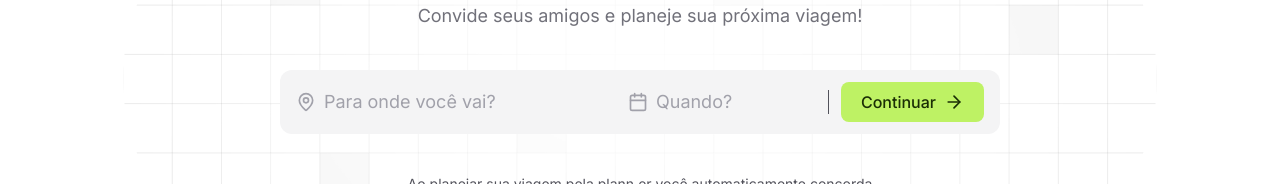
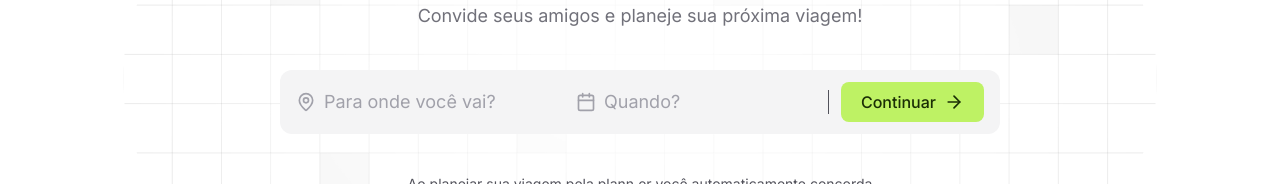
Before and after one commit to hsousadev/planner, a React (Vite) app: page / in a window 1280 px wide. Shown: the part 321-505 px from the top of the page. Built offline with nearby package versions, Linux system fonts and the light colour scheme.

Commit message:
feat: fist request api and saving trip

```diff
--- a/package.json
+++ b/package.json
@@ -10,10 +10,12 @@
     "preview": "vite preview"
   },
   "dependencies": {
+    "axios": "^1.7.7",
     "localforage": "^1.10.0",
     "lucide-react": "^0.407.0",
     "match-sorter": "^6.3.4",
     "react": "^18.3.1",
+    "react-day-picker": "^9.0.8",
     "react-dom": "^18.3.1",
     "react-router-dom": "^6.25.1",
     "sort-by": "^1.2.0",
--- a/src/index.css
+++ b/src/index.css
@@ -5,3 +5,8 @@
 * {
   min-width: 0;
 }
+
+.rdp-root {
+  --rdp-accent-color: #52525b;
+  --rdp-accent-background-color: #bef264;
+}
--- /dev/null
+++ b/src/lib/axios.ts
@@ -0,0 +1,5 @@
+import axios from "axios";
+
+export const api = axios.create({
+  baseURL: "http://localhost:3333",
+});
--- a/src/pages/create-trip/confirm-trip-modal.tsx
+++ b/src/pages/create-trip/confirm-trip-modal.tsx
@@ -5,14 +5,18 @@
 interface ConfirmTripModalProps {
   closeConfirmTripModal: () => void;
   createTrip: (event: FormEvent<HTMLFormElement>) => void;
+  setOwnerName: (name: string) => void;
+  setOwnerEmail: (email: string) => void;
 }
 
 export function ConfirmTripModal({
   closeConfirmTripModal,
   createTrip,
+  setOwnerName,
+  setOwnerEmail,
 }: ConfirmTripModalProps) {
   return (
-    <div className="fixed inset-0 bg-white flex items-center justify-center">
+    <div className="fixed inset-0 bg-black/60 flex items-center justify-center">
       <div className="w-[640px] rounded-xl py-5 px-6  bg-zinc-100 space-y-5">
         <div className="space-y-2">
           <div className="flex items-center justify-between">
@@ -43,6 +47,7 @@
               name="name"
               placeholder="Seu nome completo"
               className="bg-transparent text-lg placeholder-zinc-400 outline-none flex-1"
+              onChange={(event) => setOwnerName(event.target.value)}
             />
           </div>
 
@@ -53,6 +58,7 @@
               name="email"
               placeholder="Seu e-mail pessoal"
               className="bg-transparent text-lg placeholder-zinc-400 outline-none flex-1"
+              onChange={(event) => setOwnerEmail(event.target.value)}
             />
           </div>
 
--- a/src/pages/create-trip/index.tsx
+++ b/src/pages/create-trip/index.tsx
@@ -1,6 +1,8 @@
 import { FormEvent, useState } from "react";
 
+import { DateRange } from "react-day-picker";
 import { useNavigate } from "react-router-dom";
+import { api } from "../../lib/axios";
 import { ConfirmTripModal } from "./confirm-trip-modal";
 import { InviteGuestsModal } from "./invite-guests-modal";
 import { DestinationAndDateStep } from "./steps/destination-and-date-step";
@@ -10,6 +12,14 @@
   const [isGuestsInputOpen, setIsGuestInputOpen] = useState(false);
   const [isGuestsModalOpen, setIsGuestModalOpen] = useState(false);
   const [isConfirmTripModalOpen, setIsConfirmTripModalOpen] = useState(false);
+
+  const [destination, setDestination] = useState("");
+  const [ownerName, setOwnerName] = useState("");
+  const [ownerEmail, setOwnerEmail] = useState("");
+
+  const [eventStartAndEndDates, setEventStartAndEndDates] = useState<
+    DateRange | undefined
+  >();
 
   const navigate = useNavigate();
 
@@ -71,9 +81,42 @@
     setEmailsToInvite(newEmailList);
   }
 
-  function createTrip(event: FormEvent<HTMLFormElement>) {
+  async function createTrip(event: FormEvent<HTMLFormElement>) {
     event.preventDefault();
-    navigate("/trips/12");
+
+    console.log(destination);
+    console.log(ownerName);
+    console.log(ownerEmail);
+    console.log(eventStartAndEndDates);
+
+    if (!destination) {
+      return;
+    }
+
+    if (!eventStartAndEndDates?.from || !eventStartAndEndDates?.to) {
+      return;
+    }
+
+    if (emailsToInvite.length === 0) {
+      return;
+    }
+
+    if (!ownerEmail || !ownerName) {
+      return;
+    }
+
+    const response = await api.post("/trips", {
+      destination,
+      ends_at: eventStartAndEndDates?.to,
+      starts_at: eventStartAndEndDates?.from,
+      emails_to_invite: emailsToInvite,
+      owner_name: ownerName,
+      owner_email: ownerEmail,
+    });
+
+    const { tripId } = response.data;
+
+    navigate(`/trips/${tripId}`);
   }
 
   return (
@@ -91,6 +134,9 @@
             closeGuestsInput={closeGuestsInput}
             isGuestsInputOpen={isGuestsInputOpen}
             openGuestsInput={openGuestsInput}
+            setDestination={setDestination}
+            setEventStartAndEndDates={setEventStartAndEndDates}
+            eventStartAndEndDates={eventStartAndEndDates}
           />
 
           {isGuestsInputOpen && (
@@ -128,6 +174,8 @@
         <ConfirmTripModal
           closeConfirmTripModal={closeConfirmTripModal}
           createTrip={createTrip}
+          setOwnerName={setOwnerName}
+          setOwnerEmail={setOwnerEmail}
         />
       )}
     </div>
--- a/src/pages/create-trip/steps/destination-and-date-step.tsx
+++ b/src/pages/create-trip/steps/destination-and-date-step.tsx
@@ -1,17 +1,49 @@
-import { ArrowRight, Calendar, MapPin, Settings2 } from "lucide-react";
+import { ArrowRight, Calendar, MapPin, Settings2, X } from "lucide-react";
+import { useState } from "react";
+
+import { format } from "date-fns";
+
+import { DateRange, DayPicker } from "react-day-picker";
+import "react-day-picker/style.css";
+
 import { Button } from "../../../components/button";
 
 interface DestinationAndDateStepProps {
   isGuestsInputOpen: boolean;
   closeGuestsInput: () => void;
   openGuestsInput: () => void;
+  setDestination: (destination: string) => void;
+  setEventStartAndEndDates: (dates: DateRange | undefined) => void;
+  eventStartAndEndDates: DateRange | undefined;
 }
 
 export function DestinationAndDateStep({
   closeGuestsInput,
   isGuestsInputOpen,
   openGuestsInput,
+  setDestination,
+  setEventStartAndEndDates,
+  eventStartAndEndDates,
 }: DestinationAndDateStepProps) {
+  const [isDatePickeOpen, setIsDatePickerOpen] = useState(false);
+
+  function openDatePicker() {
+    return setIsDatePickerOpen(true);
+  }
+
+  function closeDatePicker() {
+    return setIsDatePickerOpen(false);
+  }
+
+  const displayedDate =
+    eventStartAndEndDates &&
+    eventStartAndEndDates.from &&
+    eventStartAndEndDates.to
+      ? format(eventStartAndEndDates.from, "d ' de ' LLL")
+          .concat(" até ")
+          .concat(format(eventStartAndEndDates.to, "d ' de ' LLL"))
+      : null;
+
   return (
     <div className="h-16 bg-zinc-100 px-4 rounded-xl flex items-center  gap-3">
       <div className="flex items-center gap-2 flex-1">
@@ -21,18 +53,40 @@
           type="text"
           placeholder="Para onde você vai?"
           className="bg-transparent text-lg placeholder-zinc-400 outline-none flex-1"
+          onChange={(event) => setDestination(event.target.value)}
         />
       </div>
 
-      <div className="flex items-center gap-2">
+      <button
+        onClick={openDatePicker}
+        disabled={isGuestsInputOpen}
+        className="flex items-center gap-2 text-left w-[240px]"
+      >
         <Calendar className="size-5 text-zinc-400" />
-        <input
-          disabled={isGuestsInputOpen}
-          type="text"
-          placeholder="Quando?"
-          className="bg-transparent text-lg placeholder-zinc-400 w-40 outline-none"
-        />
-      </div>
+        <span className="text-lg text-zinc-400 w-40 flex-1">
+          {displayedDate || "Quando?"}
+        </span>
+      </button>
+
+      {isDatePickeOpen && (
+        <div className="fixed inset-0 bg-black/60 flex items-center justify-center">
+          <div className="rounded-xl py-5 px-6  bg-zinc-100 space-y-5">
+            <div className="space-y-2">
+              <div className="flex items-center justify-between">
+                <h2 className="text-lg font-semibold">Selecione a data</h2>
+                <button type="button" onClick={closeDatePicker}>
+                  <X className="size-5 text-zinc-400" />
+                </button>
+              </div>
+              <DayPicker
+                mode="range"
+                selected={eventStartAndEndDates}
+                onSelect={setEventStartAndEndDates}
+              />
+            </div>
+          </div>
+        </div>
+      )}
 
       <div className="w-px h-6 bg-zinc-600" />
 
--- a/src/pages/trip-details/create-activity-modal.tsx
+++ b/src/pages/trip-details/create-activity-modal.tsx
@@ -9,7 +9,7 @@
   closeCreateActivityModal,
 }: CreateActivityModalProps) {
   return (
-    <div className="fixed inset-0 bg-white flex items-center justify-center">
+    <div className="fixed inset-0 bg-black/60 flex items-center justify-center">
       <div className="w-[640px] rounded-xl py-5 px-6  bg-zinc-100 space-y-5">
         <div className="space-y-2">
           <div className="flex items-center justify-between">
```
Also changed, not shown: 1 other file (tests, documents, lock files or other folders).
